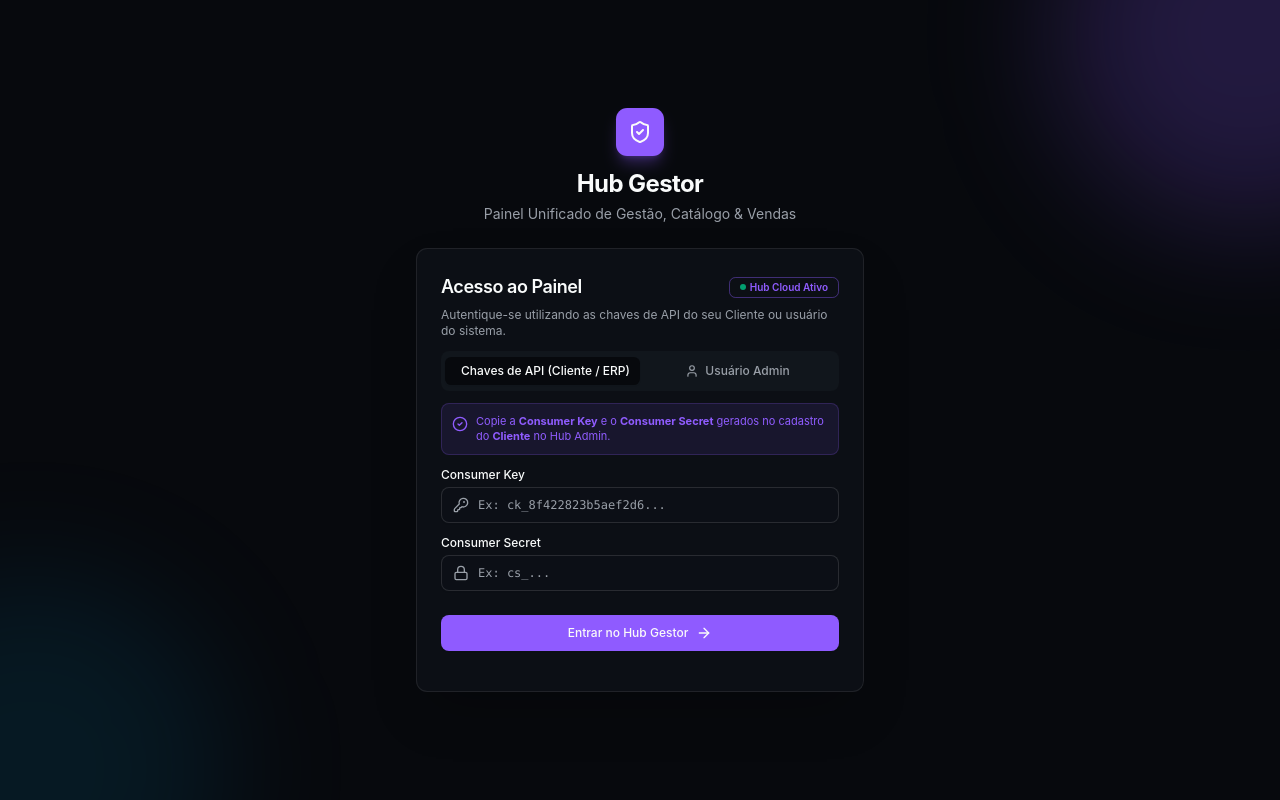
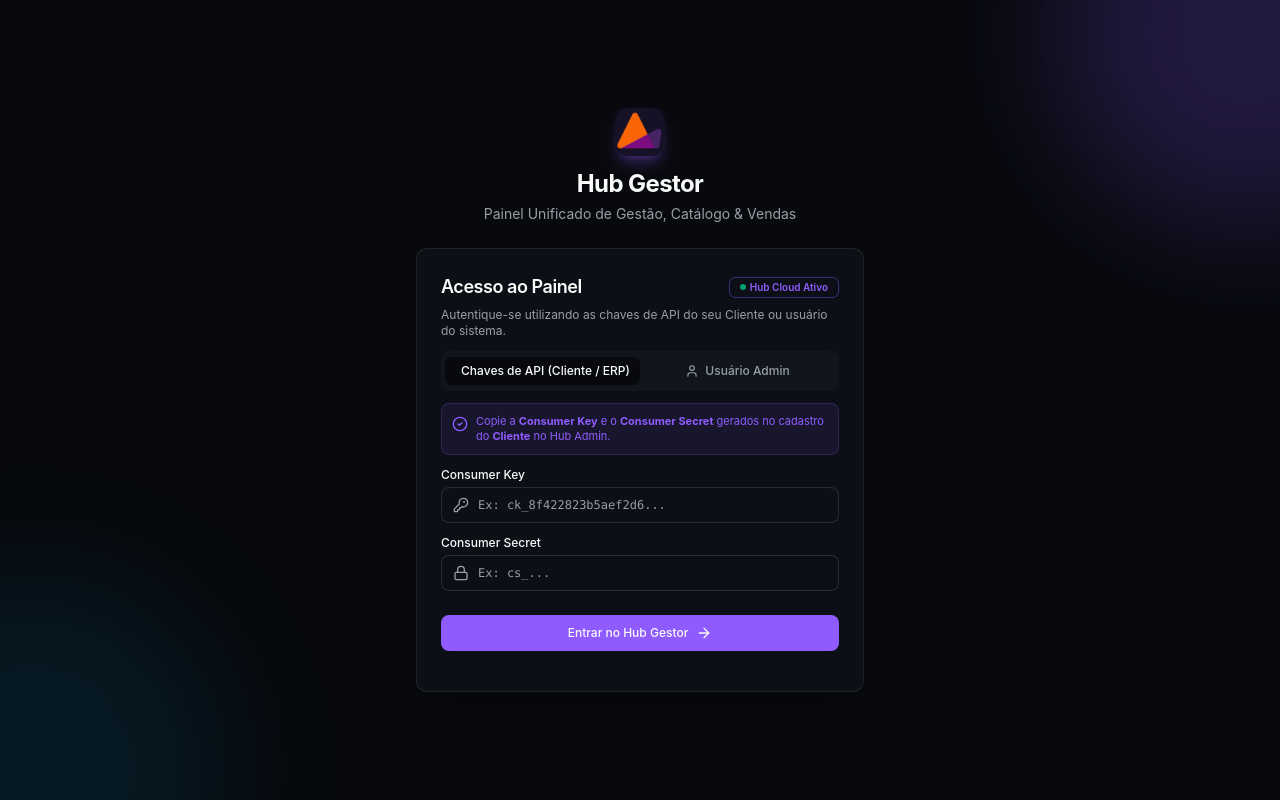
Before and after one commit to Zooltek/Hub_Gestor, a React (Vite) app: page /login in a window 1280 px wide. Built offline with nearby package versions, Linux system fonts and the light colour scheme; no server answers.

Commit message:
feat: substituir icone do escudo pelo logotipo oficial ICONE.png na barra lateral, login e favicon

```diff
--- a/index.html
+++ b/index.html
@@ -2,7 +2,7 @@
 <html lang="pt-BR">
   <head>
     <meta charset="UTF-8" />
-    <link rel="icon" type="image/svg+xml" href="/favicon.svg" />
+    <link rel="icon" type="image/png" href="/ICONE.png" />
     <meta name="viewport" content="width=device-width, initial-scale=1.0" />
     <meta name="description" content="Amura Hub Gerencial - Painel de Gestão e KPIs para E-commerce e Marketplaces" />
     <title>Hub Gerencial | Amura</title>
--- a/src/app/layout/app-sidebar.tsx
+++ b/src/app/layout/app-sidebar.tsx
@@ -87,8 +87,8 @@ export function AppSidebar({ isMobileOpen = false, onMobileClose }: AppSidebarPr
         <div className="p-4 border-b border-sidebar-border flex flex-col gap-3">
           <div className="flex items-center justify-between">
             <div className="flex items-center gap-3">
-              <div className="flex size-9 items-center justify-center rounded-xl bg-primary text-primary-foreground shadow-md shadow-primary/20">
-                <ShieldCheck className="size-5" />
+              <div className="flex size-9 items-center justify-center rounded-xl overflow-hidden shadow-md shadow-primary/20 bg-primary/10">
+                <img src="/ICONE.png" alt="Hub Gerencial" className="size-9 object-contain" />
               </div>
               <div className="flex flex-col">
                 <span className="font-bold text-sm text-sidebar-foreground tracking-tight">
--- a/src/features/auth/pages/login-page.tsx
+++ b/src/features/auth/pages/login-page.tsx
@@ -73,8 +73,8 @@ export function LoginPage() {
       <div className="w-full max-w-md flex flex-col gap-6 relative z-10">
         {/* Branding */}
         <div className="text-center flex flex-col items-center">
-          <div className="flex items-center justify-center size-12 rounded-xl bg-primary text-primary-foreground shadow-lg shadow-primary/30 mb-3">
-            <ShieldCheck className="size-6" />
+          <div className="flex items-center justify-center size-12 rounded-xl overflow-hidden shadow-lg shadow-primary/30 mb-3 bg-primary/10">
+            <img src="/ICONE.png" alt="Hub Gestor" className="size-12 object-contain" />
           </div>
           <h1 className="text-2xl font-bold tracking-tight text-foreground">
             Hub Gestor
```
Also changed, not shown: public/ICONE.png (added).
